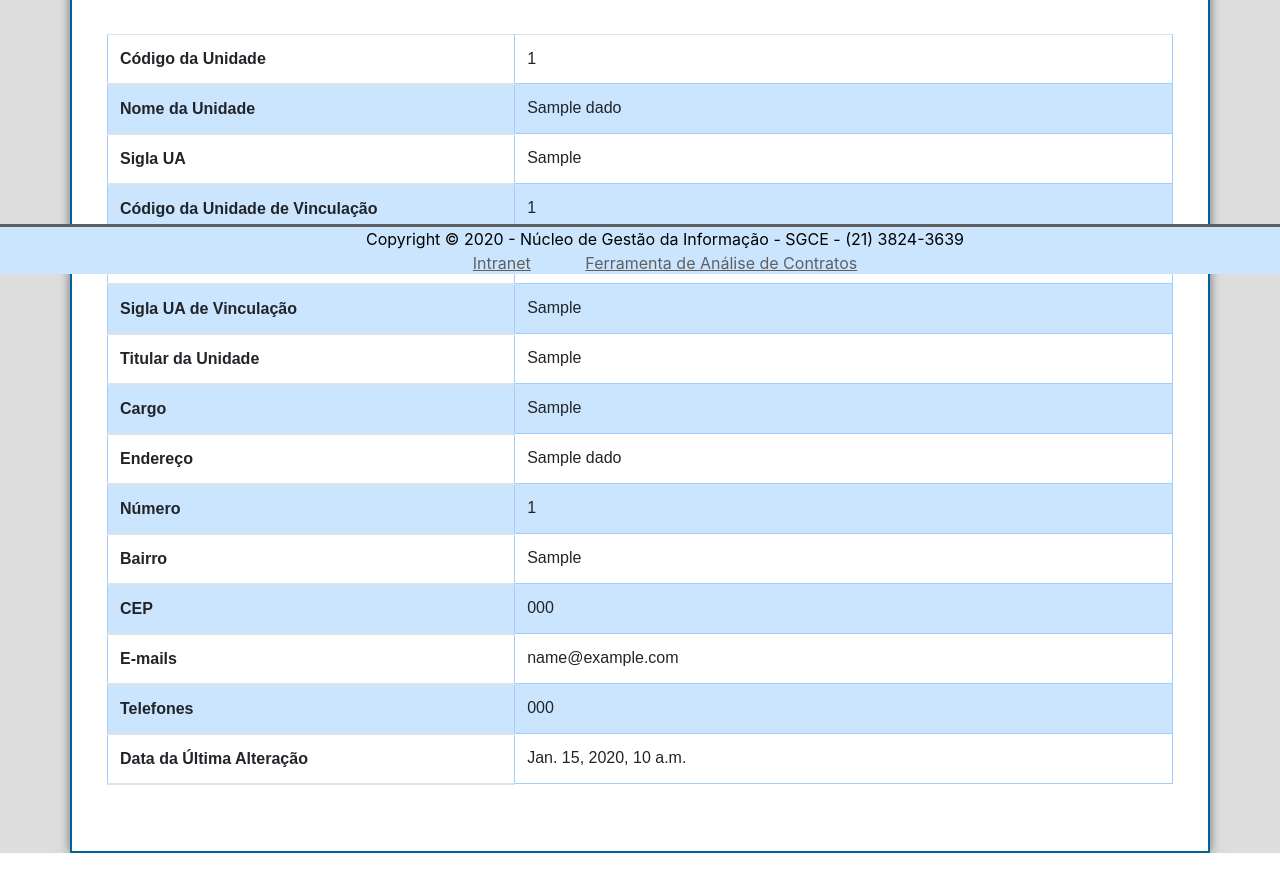
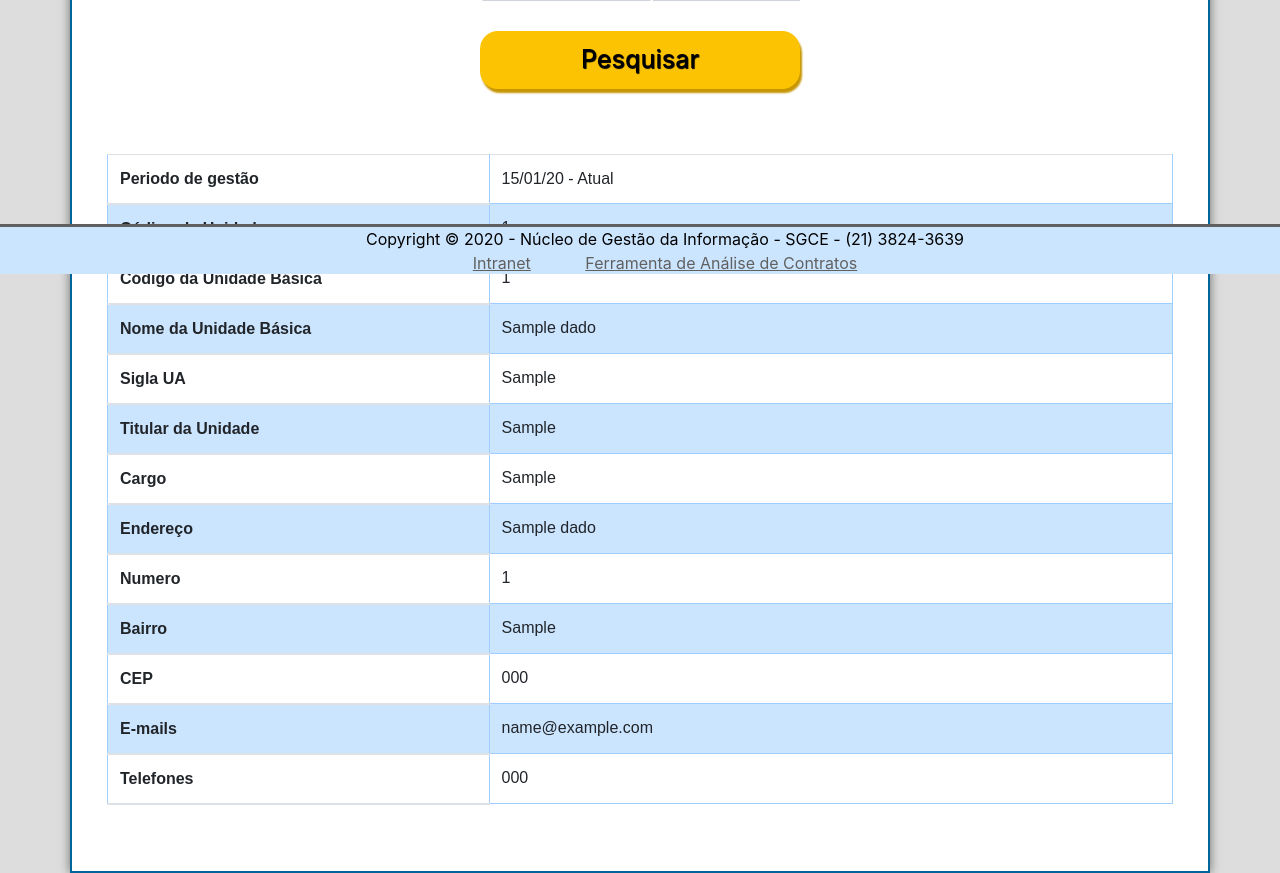
Before and after one commit to Themenestrel/Projeto_Sici, a Django app: page /unidade/1/ in a window 1280 px wide. Shown: the part 526-1399 px from the top of the page. Run offline with Django 3.2, Linux system fonts and the light colour scheme; tables that the repository leaves empty hold one stand-in row (values such as "Sample post"); some libraries are stand-ins or nearby versions.

Commit message:
Update unidade.html

```diff
--- a/sici_site/templates/sici_site/unidade.html
+++ b/sici_site/templates/sici_site/unidade.html
@@ -3,9 +3,11 @@
 {% load if_str_None %}
 
 {% block conteudo %}
-    <div class="container">
+     <div class="container">
 
-        <h3 id="link_nova_consulta"><a href="/">Nova Consulta</a></h3>
+         <h3 id="link_nova_consulta"><a href="/">Nova Consulta</a></h3>
+         <h3 id="link_consulta_geral"><a href="/geral">Consultar Todos os Registros</a></h3>
+
             <form method="get">
                 <div class="input-group">
                     <span class="input-group-text">Pesquisar por data:</span>
@@ -17,6 +19,12 @@
         <div class="row2">
             <table class="table" id="tabela_cd_ua">
                 <thead>
+                    <tr>
+                        <th scope="col">Periodo de gestão</th>
+                        <td>
+                            {{ dados.data_criacao_registro | date:'d/m/y' }} - {% if fim is None %} Atual {% else %} {{ fim | date:'d/m/y'}} {% endif %}
+                        </td>
+                    </tr>
                 <tr>
                     <th scope="col">Código da Unidade</th>
                     <td>
@@ -24,33 +32,21 @@
                     </td>
                 </tr>
                 <tr>
-                    <th scope="col">Nome da Unidade</th>
+                    <th scope="col">Código da Unidade Básica</th>
                     <td>
-                        {{ dados.nome_ua | if_str_None:"Nome da Unidade não Cadastrado" }}
+                        {{ dados.cd_ua_basica | if_str_None:"Código da Unidade Básica não Cadastrado" }}
+                    </td>
+                </tr>
+                <tr>
+                    <th scope="col">Nome da Unidade Básica</th>
+                    <td>
+                        {{ dados.nome_ua_basica | if_str_None:"Nome da Unidade Básica não Cadastrado" }}
                     </td>
                 </tr>
                 <tr>
                     <th scope="col">Sigla UA</th>
                     <td>
                         {{ dados.sigla_ua | if_str_None:"Sigla da Unidade não Cadastrada" }}
-                    </td>
-                </tr>
-                <tr>
-                    <th scope="col">Código da Unidade de Vinculação</th>
-                    <td>
-                        {{ dados.cd_ua_basica | if_str_None:"Código da Unidade de Vinculação não Cadastrado" }}
-                    </td>
-                </tr>
-                <tr>
-                    <th scope="col">Nome da Unidade de Vinculação</th>
-                    <td>
-                        {{ dados.nome_ua_basica | if_str_None:"Nome da Unidade de Vinculação não Cadastrado" }}
-                    </td>
-                </tr>
-                <tr>
-                    <th scope="col">Sigla UA de Vinculação</th>
-                    <td>
-                        {{ dados.sigla_ua_basica | if_str_None:"Sigla da Unidade de Vinculação não Cadastrada" }}
                     </td>
                 </tr>
                 <tr>
@@ -72,7 +68,7 @@
                     </td>
                 </tr>
                 <tr>
-                    <th scope="col">Número</th>
+                    <th scope="col">Numero</th>
                     <td>
                         {{ dados.nro | if_str_None:"Número não Cadastrado" }}
                     </td>
@@ -101,12 +97,6 @@
                         {{ dados.telefones | if_str_None:"Telefone não Cadastrado" }}
                     </td>
                 </tr>
-                <tr>
-                    <th scope="col">Data da Última Alteração</th>
-                    <td>
-                        {{ dados.data_criacao_registro | if_str_None:"Sem informações de alteração" }}
-                    </td>
-                </tr>
             </table>
         </div>
     </div>
```
